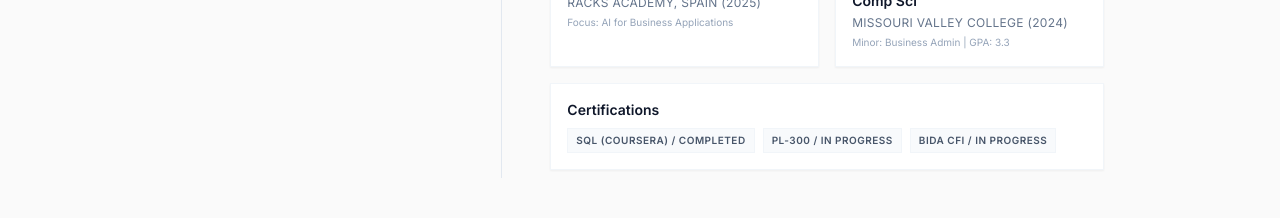
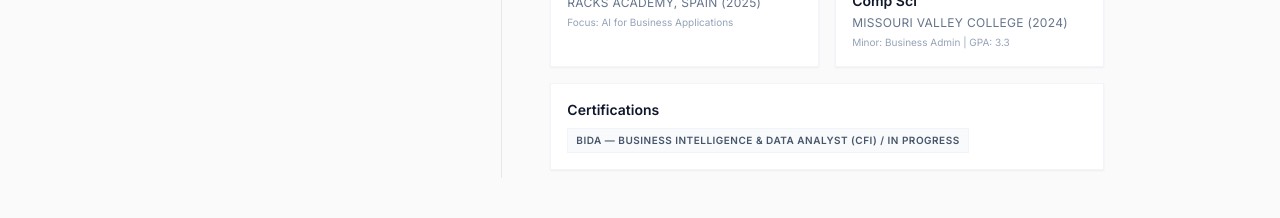
Before and after one commit to juanmaa8/Portfolio, a React (Vite) app: page / in a window 1280 px wide. Shown: the part 3220-3438 px from the top of the page. Built offline with nearby package versions, Linux system fonts and the light colour scheme; the HTML template or start-up script is replaced by a standard one; a web font is replaced by a local one.

Commit message:
Update App.tsx

```diff
--- a/src/App.tsx
+++ b/src/App.tsx
@@ -49,7 +49,7 @@ const content = {
         { title: "B.S Computer Info Systems & Comp Sci",  school: "Missouri Valley College (2024)", desc: "Minor: Business Admin | GPA: 3.3" }
       ],
       certificationsTitle: "Certifications",
-      certs: [{ name: "SQL (Coursera)", status: "Completed" },{ name: "PL-300", status: "In Progress" },{ name: "BIDA CFI", status: "In Progress" }]
+      certs: [{ name: "BIDA — Business Intelligence & Data Analyst (CFI)", status: "In Progress" }]
     },
     contactSection: {
       title: "Let's Work Together",
@@ -126,7 +126,7 @@ const content = {
         { title:"Grado en Sistemas de Info. y Ciencias de la Comp.", school:"Missouri Valley College (2024)", desc:"Minor: Administración de Empresas | GPA: 3.3" }
       ],
       certificationsTitle:"Certificaciones",
-      certs:[{ name:"SQL (Coursera)", status:"Completado" },{ name:"PL-300", status:"En Progreso" },{ name:"BIDA CFI", status:"En Progreso" }]
+      certs:[{ name:"BIDA — Business Intelligence & Data Analyst (CFI)", status:"En Progreso" }]
     },
     contactSection:{
       title:"Trabajemos Juntos",
```
